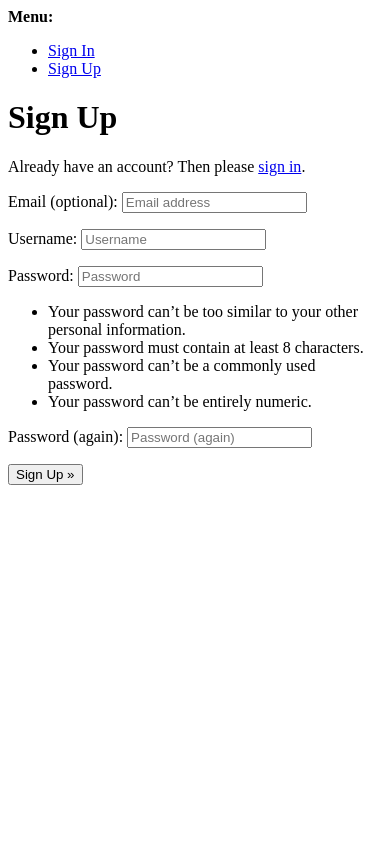
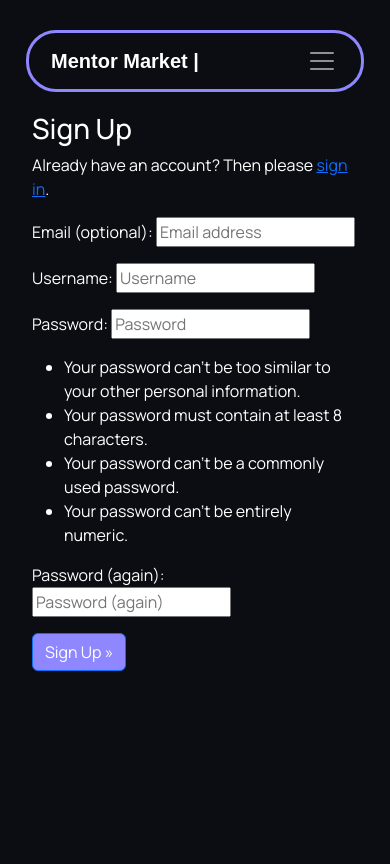
Before and after one commit to Karla-Stein/mentor-market, a Django app: page /accounts/signup/ in a window 390 px wide. Before the commit the page ends 485 px from the top, so only its background shows below. Run offline with Django 4.2, Linux system fonts and the light colour scheme; some web fonts are replaced.

Commit message:
Customize sign up page

```diff
--- a/templates/account/signup.html
+++ b/templates/account/signup.html
@@ -1,13 +1,17 @@
-{% extends "account/base.html" %}
+{% extends "base.html" %}
 
 {% load i18n %}
 
 {% block head_title %}{% trans "Signup" %}{% endblock head_title %}
 
 {% block content %}
+<div class="container">
+  <div class="row">
+    <div class="col-md-8">
       <h1>{% trans "Sign Up" %}</h1>
 
-<p>{% blocktrans %}Already have an account? Then please <a href="{{ login_url }}">sign in</a>.{% endblocktrans %}</p>
+      <p>{% blocktrans %}Already have an account? Then please <a href="{{ login_url }}">sign in</a>.{% endblocktrans %}
+      </p>
 
       <form class="signup" id="signup_form" method="post" action="{% url 'account_signup' %}">
         {% csrf_token %}
@@ -15,7 +19,10 @@
         {% if redirect_field_value %}
         <input type="hidden" name="{{ redirect_field_name }}" value="{{ redirect_field_value }}" />
         {% endif %}
-  <button type="submit">{% trans "Sign Up" %} &raquo;</button>
+        <button type="submit" class="btn btn-primary nav-bar-btn">{% trans "Sign Up" %} &raquo;</button>
       </form>
+    </div>
+  </div>
+</div>
 
 {% endblock content %}
```
Lines whose indentation alone changed are shown as unchanged.
